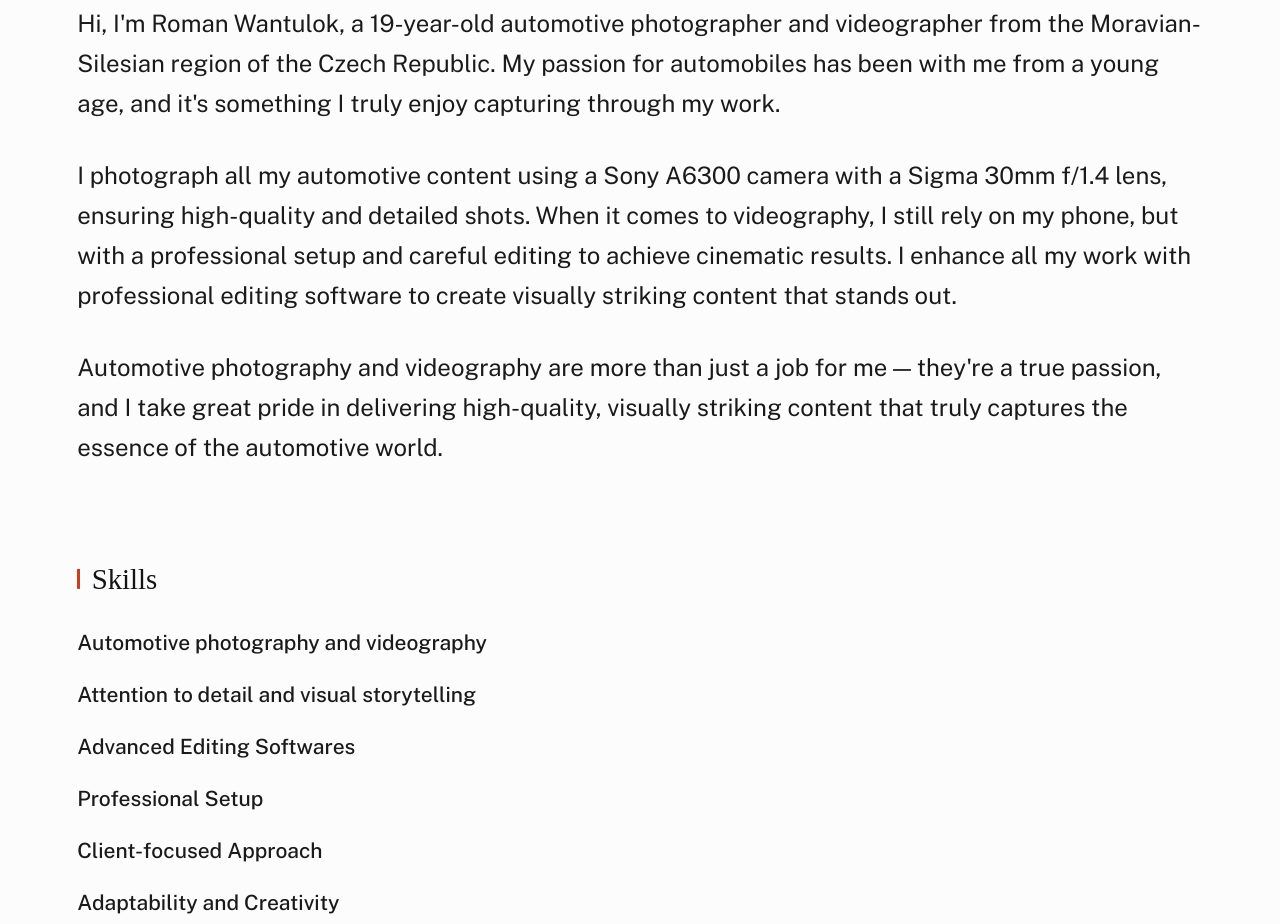
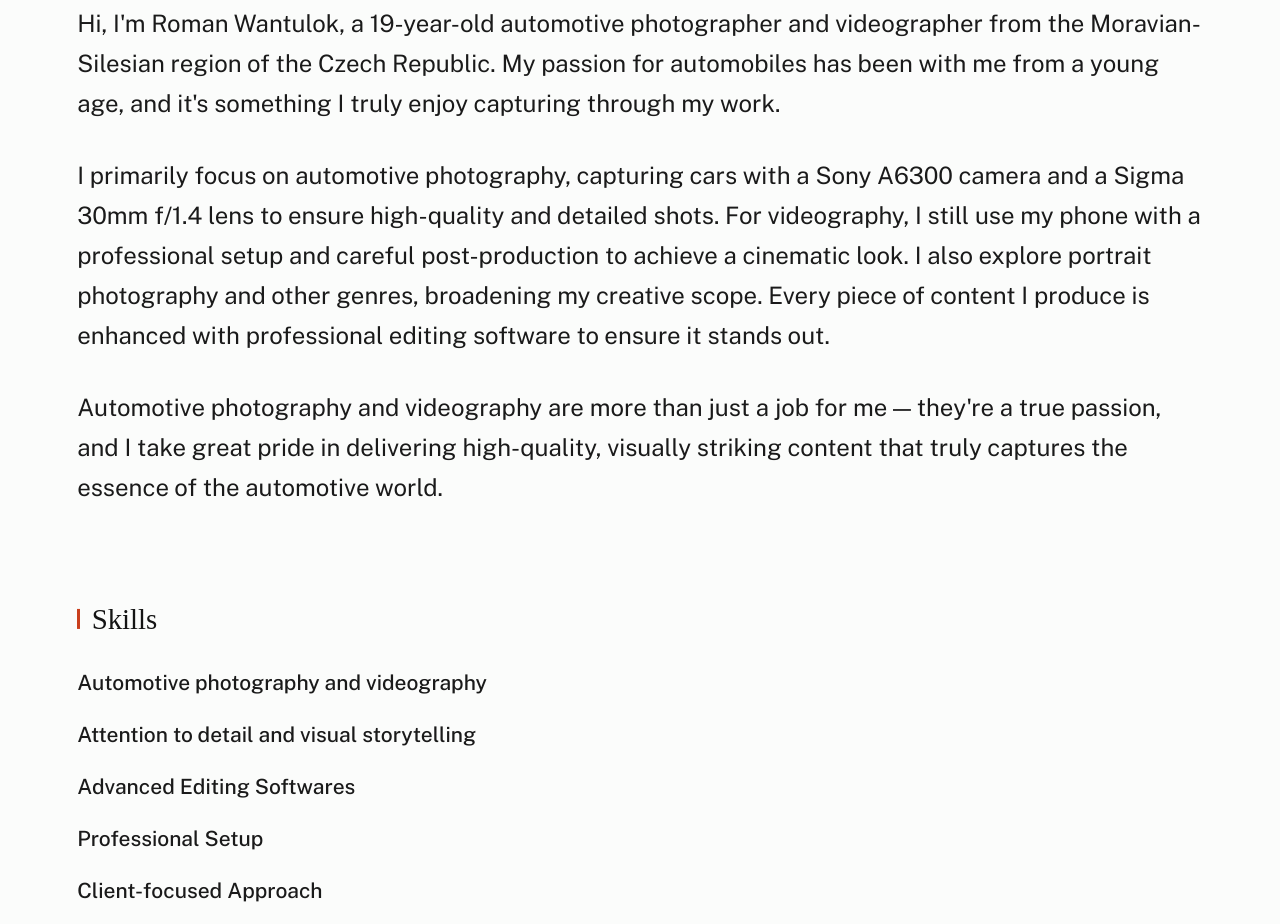
Before and after one commit to RomanWantulok/Roman-Wantulok, a plain HTML site: page index.html in a window 1280 px wide. Shown: the part 1275-2199 px from the top of the page. Drawn offline with nearby package versions, Linux system fonts and the light colour scheme; a web font is replaced by a local one.

Commit message:
Update index.html

```diff
--- a/index.html
+++ b/index.html
@@ -159,7 +159,7 @@
                     </p>
 
                     <p class="attention-getter">
-                        I photograph all my automotive content using a Sony A6300 camera with a Sigma 30mm f/1.4 lens, ensuring high-quality and detailed shots. When it comes to videography, I still rely on my phone, but with a professional setup and careful editing to achieve cinematic results. I enhance all my work with professional editing software to create visually striking content that stands out.
+                        I primarily focus on automotive photography, capturing cars with a Sony A6300 camera and a Sigma 30mm f/1.4 lens to ensure high-quality and detailed shots. For videography, I still use my phone with a professional setup and careful post-production to achieve a cinematic look. I also explore portrait photography and other genres, broadening my creative scope. Every piece of content I produce is enhanced with professional editing software to ensure it stands out.
                     </p>
 
                     <p class="attention-getter">
```
